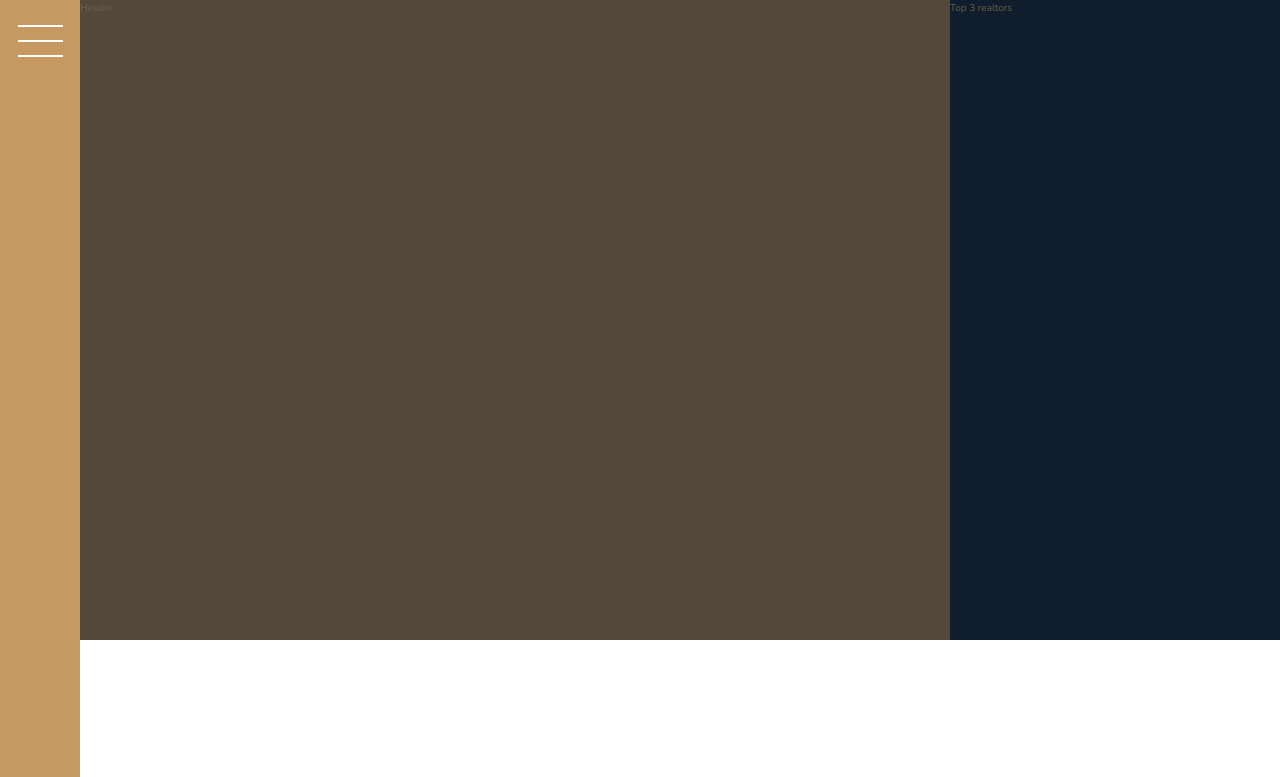
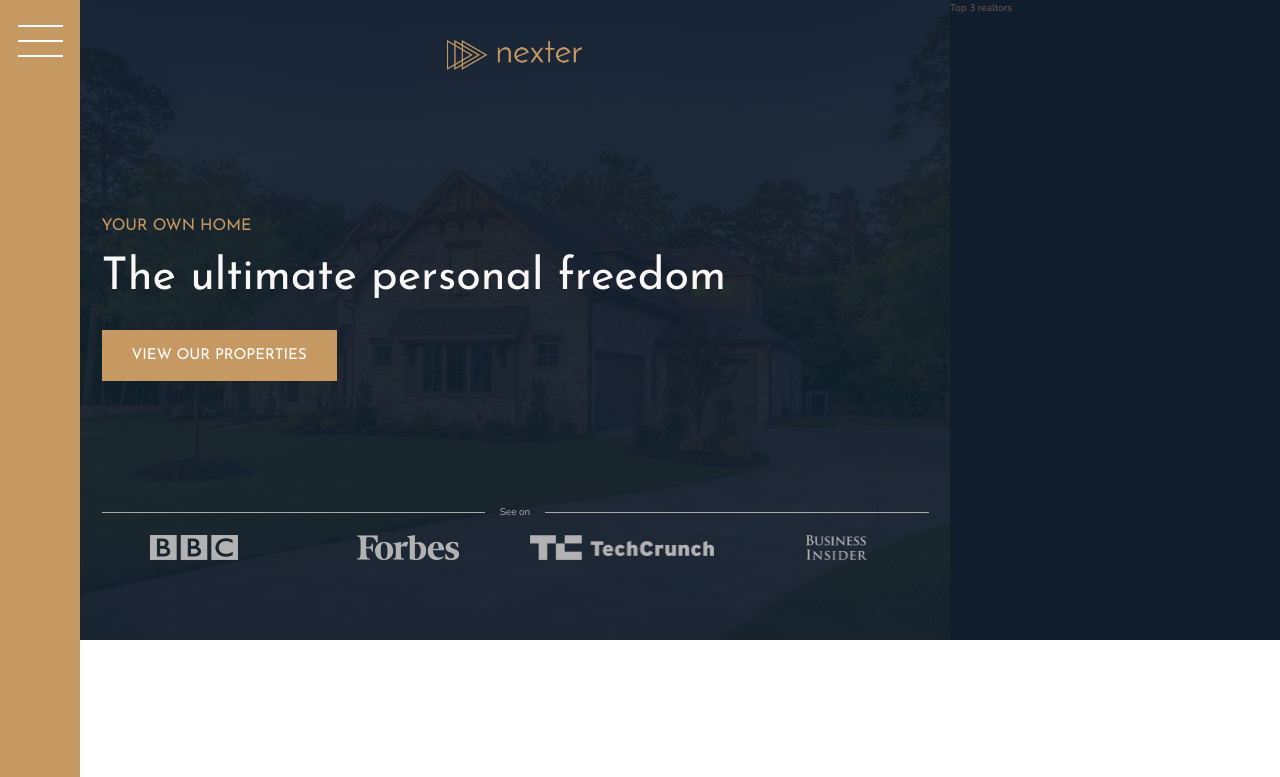
Before and after one commit to miloszpanas/Grid-based_Layout-Project, a website: page index.html in a window 1280 px wide. Shown: the top 777 px of the page. Drawn offline with nearby package versions, Linux system fonts and the light colour scheme.

Commit message:
Style the first aprt of the header

```diff
--- a/index.html
+++ b/index.html
@@ -19,7 +19,17 @@
 
         <!-- HEADER -->
         <header class="header">
-        Header
+            <img src="img/logo.png" alt="logo" class="header__logo">
+            <h3 class="heading-3">Your own home</h3>
+            <h1 class="heading-1">The ultimate personal freedom</h1>
+            <button class="btn header__btn">View our properties</button>
+            <div class="header__seenon-text">See on</div>
+            <div class="header__seenon-logos">
+                <img src="img/logo-bbc.png" alt="Seen on logo 1">
+                <img src="img/logo-forbes.png" alt="Seen on logo 2">
+                <img src="img/logo-techcrunch.png" alt="Seen on logo 3">
+                <img src="img/logo-bi.png" alt="Seen on logo 4">
+            </div>
         </header>
 
         <!-- REALTORS SECTION -->
--- a/sass/_header.scss
+++ b/sass/_header.scss
@@ -1,4 +1,55 @@
 .header {
     background-color: $color-brown-dark-1;
     grid-column: full-start / col-end 6;
+    background-image: linear-gradient(rgba($color-secondary, .93), rgba($color-secondary, .93)),
+    url(../img/hero.jpeg);
+    background-size: cover;
+    background-position: center;
+    padding: 8rem;
+    padding-top: 4rem;
+
+    display: grid;
+    grid-template-rows: 1fr min-content 6rem 1fr;
+    grid-template-columns: max-content;
+    grid-row-gap: 1.5rem;
+    justify-content: center;
+
+    &__logo {
+        height: 3rem;
+        justify-self: center;
+    }
+
+    &__btn {
+        align-self: start;
+        justify-self: start;
+    }
+
+    &__seenon-text {
+        display: grid;
+        grid-template-columns: 1fr max-content 1fr;
+        grid-column-gap: 1.5rem;
+        align-items: center;
+
+        color: $color-grey-light-2;
+
+        &::before,
+        &::after {
+            content: "";
+            height: 1px;
+            display: block;
+            background-color: currentColor;
+        }
+    }
+
+    &__seenon-logos {
+        display: grid;
+        grid-template-columns: repeat(4, 1fr);
+        grid-column-gap: 3rem;
+        justify-items: center;
+
+        img {
+            height: 2.5rem;
+            filter: brightness(70%);
+        }
+    }
 }
--- a/sass/_typography.scss
+++ b/sass/_typography.scss
@@ -5,6 +5,9 @@
 
 .heading-1 {
     @extend %heading;
+    font-size: 4.5rem;
+    color: $color-grey-light-1;
+    line-height: 1;
 }
 
 .heading-2 {
```
Also changed, not shown: css/style.css. Lines whose indentation alone changed are shown as unchanged.
